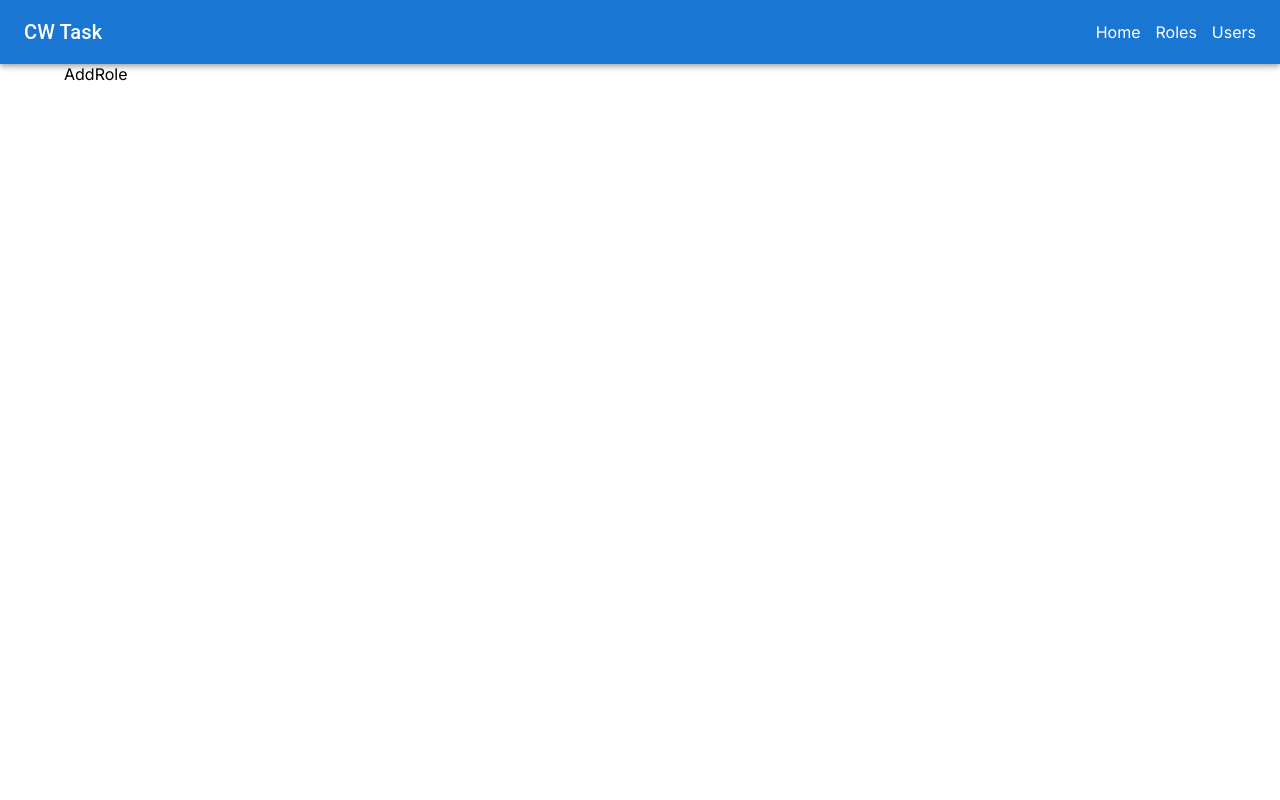
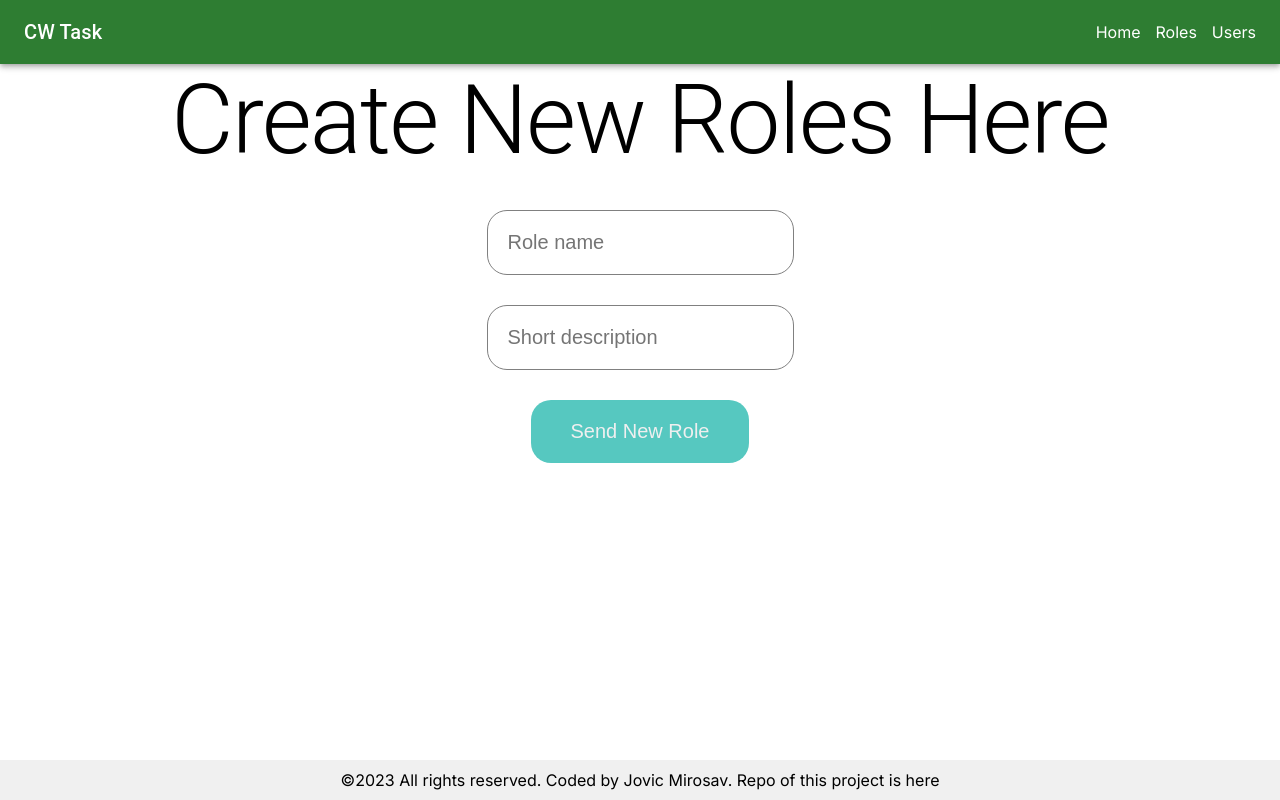
Before and after one commit to MirosBL45/company_wall_task, a Next.js app: page /roles/add_role in a window 1280 px wide. Built offline with nearby package versions, Linux system fonts and the light colour scheme.

Commit message:
roles works from form

```diff
--- a/src/app/api/roles/route.js
+++ b/src/app/api/roles/route.js
@@ -19,9 +19,6 @@ export const GET = async (request) => {
     }
 }
 
-
-
-
 export const POST = async (request) => {
     const body = await request.json();
 
@@ -39,3 +36,23 @@ export const POST = async (request) => {
         return new NextResponse('Database Error', { status: 500 });
     }
 }
+
+export const PUT = async (request) => {
+    const { _id } = request.query;
+    const body = await request.json();
+
+    try {
+        await connectToDB();
+
+        const updatedRole = await Role.findByIdAndUpdate(_id, body, { new: true });
+
+        if (!updatedRole) {
+            return new NextResponse('Role not found', { status: 404 });
+        }
+
+        return new NextResponse('Role has been updated', { status: 200 });
+
+    } catch (error) {
+        return new NextResponse('Database Error', { status: 500 });
+    }
+}
--- a/src/app/api/users/route.js
+++ b/src/app/api/users/route.js
@@ -19,9 +19,6 @@ export const GET = async (request) => {
     }
 }
 
-
-
-
 export const POST = async (request) => {
     const body = await request.json();
 
--- a/src/app/globals.css
+++ b/src/app/globals.css
@@ -8,3 +8,37 @@ a {
   color: inherit;
   text-decoration: none;
 }
+
+.rolesForm {
+  display: flex;
+  flex-direction: column;
+  align-items: center;
+  gap: 30px;
+}
+
+.rolesForm input {
+  padding: 20px;
+  background: transparent;
+  border: none;
+  outline: none;
+  border: 1px solid gray;
+  border-radius: 20px;
+  font-size: 20px;
+}
+
+.rolesForm button {
+  padding: 20px 40px;
+  cursor: pointer;
+  background: hsl(176, 51%, 56%);
+  border: none;
+  border-radius: 20px;
+  color: #efefef;
+  transition: all 0.23s;
+  font-size: 20px;
+}
+
+.rolesForm button:hover {
+  background: hsl(176, 51%, 36%);
+  box-shadow: 0 0 0 3px hsl(176, 51%, 56%);
+  border-color: hsl(176, 51%, 56%);
+}
--- a/src/app/layout.js
+++ b/src/app/layout.js
@@ -4,6 +4,7 @@ const inter = Inter({ subsets: ['latin'] })
 
 // components
 import Navbar from '@/components/navbar/Navbar'
+import Footer from '@/components/footer/Footer';
 
 // MaterialUI
 import { Container } from '@mui/material';
@@ -44,6 +45,7 @@ export default function RootLayout({ children }) {
         <Container maxWidth="lg">
           {children}
         </Container>
+        <Footer />
       </body>
     </html>
   )
--- a/src/app/roles/add_role/page.jsx
+++ b/src/app/roles/add_role/page.jsx
@@ -1,8 +1,69 @@
+'use client';
+
+// react/next stuff
+import { useState } from 'react';
+import { useRouter } from 'next/navigation';
+
+import { Typography } from '@mui/material';
+
 // style
 import '../../globals.css';
 
 function AddRole() {
-  return <div>AddRole</div>;
+  // button sending text
+  const [buttonSend, setButtonSend] = useState(false);
+
+  const router = useRouter();
+
+  async function handleSubmit(e) {
+    setButtonSend(true);
+    e.preventDefault();
+    const role_name = e.target[0].value;
+    const description = e.target[1].value;
+
+    try {
+      await fetch('/api/roles', {
+        method: 'POST',
+        body: JSON.stringify({
+          role_name,
+          description,
+        }),
+      });
+      e.target.reset();
+      setButtonSend(false);
+      setTimeout(() => {
+        alert('You will be redirected');
+        router?.push('/roles');
+      }, 600);
+    } catch (error) {
+      console.log(error);
+    }
+  }
+
+  return (
+    <>
+      <Typography variant="h1" gutterBottom sx={{ textAlign: 'center' }}>
+        Create New Roles Here
+      </Typography>
+      <form className="rolesForm" onSubmit={handleSubmit}>
+        <input
+          type="text"
+          placeholder="Role name"
+          pattern="[a-zA-Z0-9_]{2,16}"
+          required
+          title="Required alphanumeric value with min length of 2, max length of 16 characters (can contain underscore)"
+        />
+        <input
+          type="text"
+          placeholder="Short description"
+          pattern=".{2,50}"
+          title="String with min length of 2 and max length of 50 characters"
+        />
+
+        <button>{buttonSend ? 'Sending This Role...' : 'Send New Role'}</button>
+      </form>
+    </>
+  );
 }
 
 export default AddRole;
--- a/src/app/roles/page.jsx
+++ b/src/app/roles/page.jsx
@@ -80,7 +80,11 @@ async function Roles() {
                   <Typography>{role.role_name}</Typography>
                 </TableCell>
                 <TableCell>
-                  <Typography>{role.description}</Typography>
+                  <Typography>
+                    {role.description
+                      ? role.description
+                      : '***--- This role has no description ---***'}
+                  </Typography>
                 </TableCell>
               </TableRow>
             ))}
--- /dev/null
+++ b/src/components/footer/Footer.jsx
@@ -0,0 +1,38 @@
+import Box from '@mui/material/Box';
+
+function Footer() {
+  const currentYear = new Date().getFullYear();
+
+  return (
+    <Box
+      component="footer"
+      sx={{
+        backgroundColor: '#f0f0f0',
+        padding: '10px',
+        textAlign: 'center',
+        position: 'fixed',
+        width: '100%',
+        bottom: 0,
+      }}
+    >
+      &copy;{currentYear} All rights reserved. Coded by{' '}
+      <a
+        href="https://github.com/MirosBL45"
+        target="_blank"
+        rel="noopener noreferrer"
+      >
+        Jovic Mirosav
+      </a>
+      . Repo of this project is{' '}
+      <a
+        href="https://github.com/MirosBL45/company_wall_task"
+        target="_blank"
+        rel="noopener noreferrer"
+      >
+        here
+      </a>
+    </Box>
+  );
+}
+
+export default Footer;
--- a/src/components/linkButton/LinkButton.jsx
+++ b/src/components/linkButton/LinkButton.jsx
@@ -7,7 +7,11 @@ import Button from '@mui/material/Button';
 function LinkButton({ href, buttonText }) {
   return (
     <Link href={href}>
-      <Button variant="contained" color="primary" sx={{ marginTop: '16px' }}>
+      <Button
+        variant="contained"
+        color="success"
+        sx={{ marginTop: '16px', marginBottom: '100px' }}
+      >
         {buttonText}
       </Button>
     </Link>
--- a/src/components/navbar/Navbar.jsx
+++ b/src/components/navbar/Navbar.jsx
@@ -8,7 +8,7 @@ import Typography from '@mui/material/Typography';
 
 function Navbar() {
   return (
-    <AppBar position="static">
+    <AppBar color="success" position="static">
       <Toolbar>
         <Typography variant="h6" component="div" sx={{ flexGrow: 1 }}>
           CW Task
```
